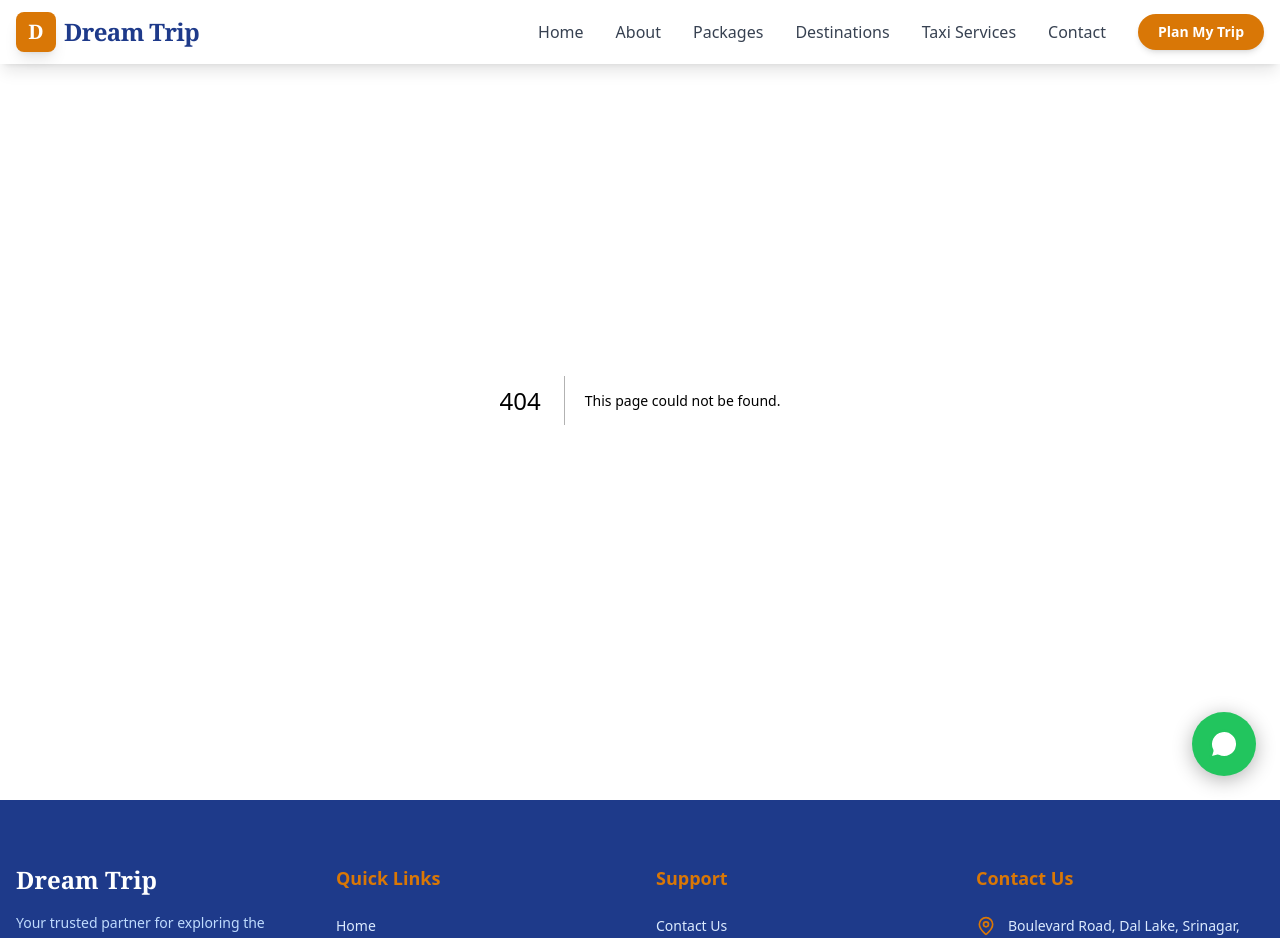
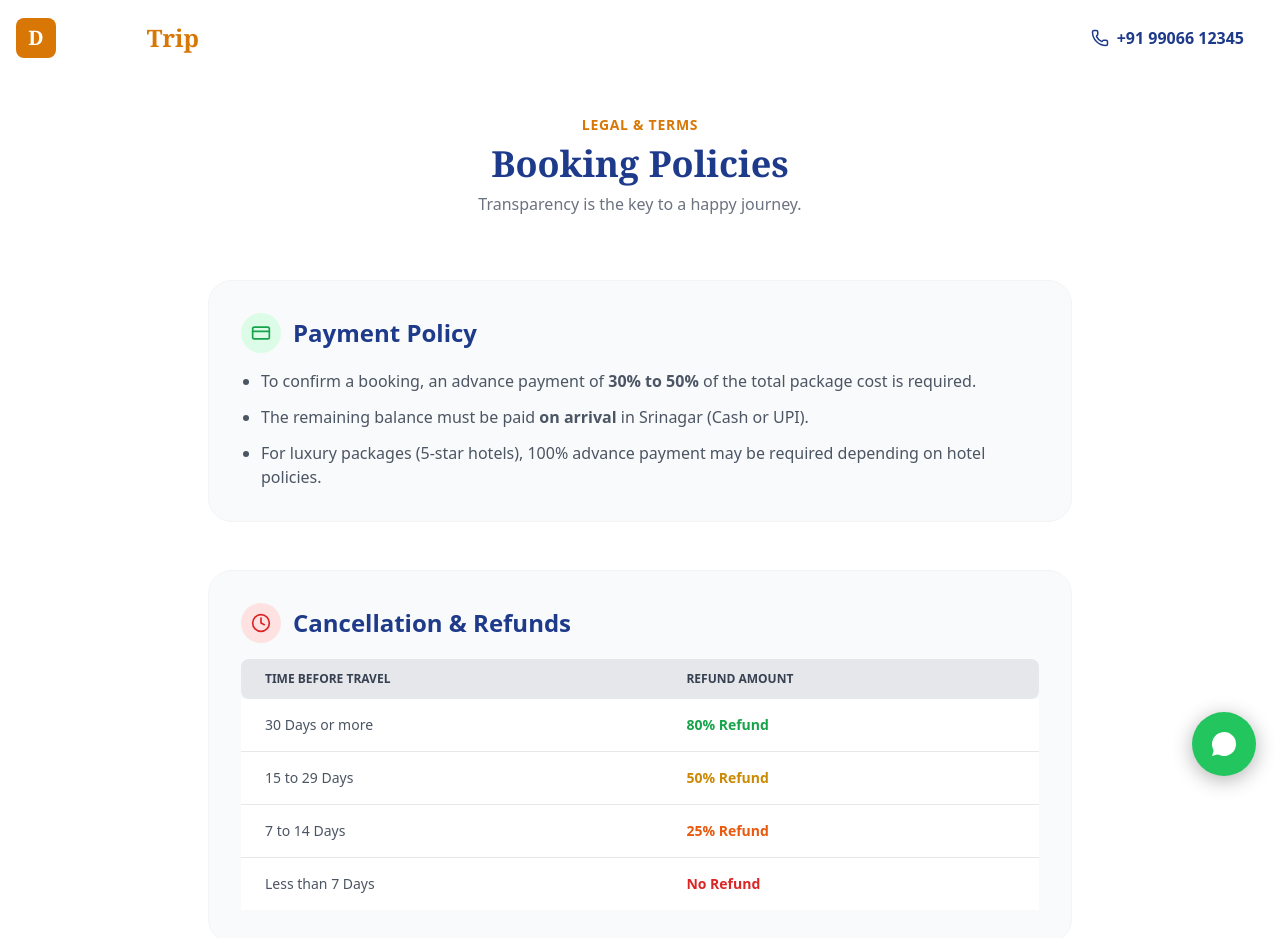
Before and after one commit to Lone-Suhail/DREAM-TRIP, a Next.js app: page /booking-policy in a window 1280 px wide. Before the commit this address had no page. Shown: the top 938 px of the page. Built offline with nearby package versions, Linux system fonts and the light colour scheme; a web font is replaced by a local one.

Commit message:
Fixed navbar active state and added booking policy page

```diff
--- /dev/null
+++ b/app/booking-policy/page.tsx
@@ -0,0 +1,93 @@
+import React from 'react';
+import { Shield, CreditCard, Clock, AlertTriangle } from 'lucide-react';
+
+export default function BookingPolicy() {
+  return (
+    <main className="min-h-screen bg-white pt-28 pb-20 font-sans">
+      <div className="container mx-auto px-4 max-w-4xl">
+
+        {/* Header */}
+        <div className="text-center mb-16">
+          <span className="text-[#D97706] font-bold uppercase tracking-wider text-sm">Legal & Terms</span>
+          <h1 className="text-4xl font-serif font-bold text-[#1E3A8A] mt-2">Booking Policies</h1>
+          <p className="text-gray-500 mt-2">Transparency is the key to a happy journey.</p>
+        </div>
+
+        <div className="space-y-12">
+
+          {/* Section 1: Payment */}
+          <section className="bg-gray-50 p-8 rounded-3xl border border-gray-100">
+             <div className="flex items-center gap-3 mb-4">
+                <div className="w-10 h-10 bg-green-100 rounded-full flex items-center justify-center text-green-600">
+                   <CreditCard size={20} />
+                </div>
+                <h2 className="text-2xl font-bold text-[#1E3A8A]">Payment Policy</h2>
+             </div>
+             <ul className="space-y-3 text-gray-600 list-disc pl-5">
+                <li>To confirm a booking, an advance payment of <strong>30% to 50%</strong> of the total package cost is required.</li>
+                <li>The remaining balance must be paid <strong>on arrival</strong> in Srinagar (Cash or UPI).</li>
+                <li>For luxury packages (5-star hotels), 100% advance payment may be required depending on hotel policies.</li>
+             </ul>
+          </section>
+
+          {/* Section 2: Cancellation */}
+          <section className="bg-gray-50 p-8 rounded-3xl border border-gray-100">
+             <div className="flex items-center gap-3 mb-4">
+                <div className="w-10 h-10 bg-red-100 rounded-full flex items-center justify-center text-red-600">
+                   <Clock size={20} />
+                </div>
+                <h2 className="text-2xl font-bold text-[#1E3A8A]">Cancellation & Refunds</h2>
+             </div>
+             <div className="overflow-x-auto">
+               <table className="w-full text-sm text-left text-gray-600">
+                 <thead className="text-xs text-gray-700 uppercase bg-gray-200">
+                   <tr>
+                     <th className="px-6 py-3 rounded-l-lg">Time Before Travel</th>
+                     <th className="px-6 py-3 rounded-r-lg">Refund Amount</th>
+                   </tr>
+                 </thead>
+                 <tbody>
+                   <tr className="bg-white border-b">
+                     <td className="px-6 py-4 font-medium">30 Days or more</td>
+                     <td className="px-6 py-4 text-green-600 font-bold">80% Refund</td>
+                   </tr>
+                   <tr className="bg-white border-b">
+                     <td className="px-6 py-4 font-medium">15 to 29 Days</td>
+                     <td className="px-6 py-4 text-yellow-600 font-bold">50% Refund</td>
+                   </tr>
+                   <tr className="bg-white border-b">
+                     <td className="px-6 py-4 font-medium">7 to 14 Days</td>
+                     <td className="px-6 py-4 text-orange-600 font-bold">25% Refund</td>
+                   </tr>
+                   <tr className="bg-white">
+                     <td className="px-6 py-4 font-medium">Less than 7 Days</td>
+                     <td className="px-6 py-4 text-red-600 font-bold">No Refund</td>
+                   </tr>
+                 </tbody>
+               </table>
+             </div>
+          </section>
+
+          {/* Section 3: Force Majeure */}
+          <section className="bg-orange-50 p-8 rounded-3xl border border-orange-100">
+             <div className="flex items-center gap-3 mb-4">
+                <div className="w-10 h-10 bg-orange-200 rounded-full flex items-center justify-center text-orange-700">
+                   <AlertTriangle size={20} />
+                </div>
+                <h2 className="text-2xl font-bold text-[#1E3A8A]">Important Note (Kashmir Specific)</h2>
+             </div>
+             <p className="text-gray-700 leading-relaxed">
+                In case of <strong>natural calamities, heavy snowfall blocking roads, or political disturbances</strong> (Force Majeure):
+             </p>
+             <ul className="space-y-2 mt-3 text-gray-600 list-disc pl-5">
+                <li>We will try our best to provide an alternative itinerary.</li>
+                <li>Refunds will depend on the Hotel and Transporter's policy for that specific situation.</li>
+                <li>If the Gondola/Cable car is closed due to bad weather, we will refund the ticket amount, but the service charge may be deducted.</li>
+             </ul>
+          </section>
+
+        </div>
+      </div>
+    </main>
+  );
+}
--- a/components/Footer.tsx
+++ b/components/Footer.tsx
@@ -46,7 +46,7 @@ const Footer = () => {
               <li><Link href="/contact" className="hover:text-white hover:translate-x-1 transition-all inline-block">Contact Us</Link></li>
               <li><Link href="/privacy" className="hover:text-white hover:translate-x-1 transition-all inline-block">Privacy Policy</Link></li>
               <li><Link href="/terms" className="hover:text-white hover:translate-x-1 transition-all inline-block">Terms & Conditions</Link></li>
-              <li><Link href="/book?title=General Inquiry" className="hover:text-white hover:translate-x-1 transition-all inline-block">Booking Policy</Link></li>
+              <li><Link href="/booking-policy" className="hover:text-white transition-colors">Booking Policy</Link></li>
             </ul>
           </div>
 
@@ -56,15 +56,15 @@ const Footer = () => {
             <ul className="space-y-4 text-sm text-blue-100">
               <li className="flex items-start gap-3">
                 <MapPin size={20} className="shrink-0 text-[#D97706]" />
-                <span>Boulevard Road, Dal Lake, Srinagar, J&K - 190001</span>
+                <span> Main Road Beehama, Ganderbal, J&K - 191201</span>
               </li>
               <li className="flex items-center gap-3">
                 <Phone size={20} className="shrink-0 text-[#D97706]" />
-                <span>+91 99999 XXXXX</span>
+                <span>+91 9149726260</span>
               </li>
               <li className="flex items-center gap-3">
                 <Mail size={20} className="shrink-0 text-[#D97706]" />
-                <span>bookings@dreamtrip.com</span>
+                <span>info@dreamtrip.co.in</span>
               </li>
             </ul>
           </div>
--- a/components/Navbar.tsx
+++ b/components/Navbar.tsx
@@ -1,94 +1,95 @@
-"use client";
+'use client';
 
 import React, { useState, useEffect } from 'react';
 import Link from 'next/link';
-import { usePathname } from 'next/navigation';
-import { Menu, X } from 'lucide-react';
+import { usePathname } from 'next/navigation'; // <--- Import this
+import { Menu, X, Phone, User } from 'lucide-react';
 
-const Navbar = () => {
+export default function Navbar() {
   const [isOpen, setIsOpen] = useState(false);
   const [scrolled, setScrolled] = useState(false);
-  const pathname = usePathname();
+  const pathname = usePathname(); // <--- Get current page
 
-  const isHome = pathname === "/";
-
+  // Handle Scroll Effect
   useEffect(() => {
-    const handleScroll = () => {
-      setScrolled(window.scrollY > 50);
-    };
+    const handleScroll = () => setScrolled(window.scrollY > 20);
     window.addEventListener('scroll', handleScroll);
     return () => window.removeEventListener('scroll', handleScroll);
   }, []);
 
-  const isSticky = scrolled || !isHome;
+  const navLinks = [
+    { name: 'Home', href: '/' },
+    { name: 'Destinations', href: '/destinations' },
+    { name: 'Packages', href: '/packages' },
+    { name: 'Taxi Rental', href: '/taxi' },
+    { name: 'About Us', href: '/about' },
+  ];
 
   return (
-    <nav
-      className={`fixed w-full z-50 transition-all duration-300 ${
-        isSticky
-          ? 'bg-white/95 backdrop-blur-md shadow-lg py-3'
-          : 'bg-transparent py-5'
-      }`}
-    >
+    <nav className={`fixed w-full z-50 transition-all duration-300 ${scrolled ? 'bg-white shadow-lg py-2' : 'bg-transparent py-4'}`}>
       <div className="container mx-auto px-4 flex justify-between items-center">
 
-        {/* LOGO */}
-        <Link href="/" className="flex items-center gap-2 group cursor-pointer">
-          <div className="w-10 h-10 bg-[#D97706] rounded-lg flex items-center justify-center text-white font-serif font-bold text-xl shadow-lg group-hover:rotate-12 transition-transform">
+        {/* Logo */}
+        <Link href="/" className="flex items-center gap-2 group">
+           <div className="w-10 h-10 bg-[#D97706] rounded-lg flex items-center justify-center text-white font-serif font-bold text-xl group-hover:rotate-12 transition-transform">
              D
            </div>
-          <span className={`text-2xl font-serif font-bold tracking-tight ${isSticky ? 'text-[#1E3A8A]' : 'text-white'}`}>
-            Dream Trip
+           <span className={`font-serif text-2xl font-bold ${scrolled ? 'text-[#1E3A8A]' : 'text-white'}`}>
+             Dream<span className="text-[#D97706]">Trip</span>
            </span>
         </Link>
 
-        {/* DESKTOP MENU */}
-        <div className={`hidden md:flex items-center gap-8 ${isSticky ? 'text-gray-700' : 'text-white/90'}`}>
-          <Link href="/" className="hover:text-[#D97706] transition-colors font-medium cursor-pointer">Home</Link>
-          <Link href="/about" className="hover:text-[#D97706] transition-colors font-medium cursor-pointer">About</Link>
-          <Link href="/packages" className="hover:text-[#D97706] transition-colors font-medium cursor-pointer">Packages</Link>
-          <Link href="/destinations" className="hover:text-[#D97706] transition-colors font-medium cursor-pointer">Destinations</Link>
-          <Link href="/taxi" className="hover:text-[#D97706] transition-colors font-medium cursor-pointer">Taxi Services</Link>
-          <Link href="/contact" className="hover:text-[#D97706] transition-colors font-medium cursor-pointer">Contact</Link>
-
-          {/* FIX: Applied styles directly to Link, removed <button> tag */}
+        {/* Desktop Menu */}
+        <div className="hidden md:flex items-center gap-8">
+          {navLinks.map((link) => (
             <Link
-            href="/plan"
-            className="bg-[#D97706] text-white px-5 py-2 rounded-full font-bold hover:bg-amber-600 transition-all shadow-md hover:shadow-lg text-sm cursor-pointer"
+              key={link.name}
+              href={link.href}
+              className={`text-sm font-bold tracking-wide transition-colors relative group ${
+                // LOGIC: If current page matches link, make it ORANGE.
+                pathname === link.href
+                  ? 'text-[#D97706]'
+                  : scrolled ? 'text-gray-700 hover:text-[#D97706]' : 'text-white hover:text-[#D97706]'
+              }`}
             >
-            Plan My Trip
+              {link.name}
+              {/* Active Dot */}
+              {pathname === link.href && (
+                <span className="absolute -bottom-2 left-1/2 -translate-x-1/2 w-1.5 h-1.5 bg-[#D97706] rounded-full"></span>
+              )}
             </Link>
+          ))}
         </div>
 
-        {/* MOBILE MENU BUTTON */}
-        <button
-          className="md:hidden text-[#D97706] cursor-pointer"
-          onClick={() => setIsOpen(!isOpen)}
-        >
-          {isOpen ? <X size={28} /> : <Menu size={28} className={isSticky ? 'text-[#1E3A8A]' : 'text-white'} />}
+        {/* Call Button */}
+        <div className="hidden md:flex items-center gap-4">
+           <a href="tel:+919999999999" className={`flex items-center gap-2 font-bold px-5 py-2.5 rounded-full transition-all ${scrolled ? 'bg-[#1E3A8A] text-white' : 'bg-white text-[#1E3A8A]'}`}>
+              <Phone size={18} />
+              <span>+91 99066 12345</span>
+           </a>
+        </div>
+
+        {/* Mobile Toggle */}
+        <button onClick={() => setIsOpen(!isOpen)} className="md:hidden text-[#D97706]">
+          {isOpen ? <X size={28} /> : <Menu size={28} className={scrolled ? 'text-gray-800' : 'text-white'} />}
         </button>
       </div>
 
-      {/* MOBILE MENU DROPDOWN */}
+      {/* Mobile Menu */}
       {isOpen && (
-        <div className="absolute top-full left-0 w-full bg-white shadow-2xl md:hidden flex flex-col items-center gap-6 py-10 animate-fade-in-up border-t border-gray-100">
-          <Link href="/" onClick={() => setIsOpen(false)} className="text-xl font-medium hover:text-[#D97706] cursor-pointer">Home</Link>
-          <Link href="/about" onClick={() => setIsOpen(false)} className="text-xl font-medium hover:text-[#D97706] cursor-pointer">About</Link>
-          <Link href="/packages" onClick={() => setIsOpen(false)} className="text-xl font-medium hover:text-[#D97706] cursor-pointer">Packages</Link>
-          <Link href="/destinations" onClick={() => setIsOpen(false)} className="text-xl font-medium hover:text-[#D97706] cursor-pointer">Destinations</Link>
-          <Link href="/taxi" onClick={() => setIsOpen(false)} className="text-xl font-medium hover:text-[#D97706] cursor-pointer">Taxi Services</Link>
-          <Link href="/contact" onClick={() => setIsOpen(false)} className="text-xl font-medium hover:text-[#D97706] cursor-pointer">Contact</Link>
-
-          {/* FIX: Mobile Button Link */}
-          <Link href="/plan" onClick={() => setIsOpen(false)} className="w-auto">
-            <div className="bg-[#D97706] text-white px-8 py-3 rounded-full font-bold shadow-lg cursor-pointer text-center">
-              Plan My Trip
-            </div>
+        <div className="absolute top-full left-0 w-full bg-white shadow-xl border-t border-gray-100 p-6 flex flex-col gap-4 md:hidden">
+          {navLinks.map((link) => (
+            <Link
+              key={link.name}
+              href={link.href}
+              onClick={() => setIsOpen(false)}
+              className={`text-lg font-bold ${pathname === link.href ? 'text-[#D97706]' : 'text-gray-700'}`}
+            >
+              {link.name}
             </Link>
+          ))}
         </div>
       )}
     </nav>
   );
-};
-
-export default Navbar;
+}
```
Lines whose indentation alone changed are shown as unchanged.
